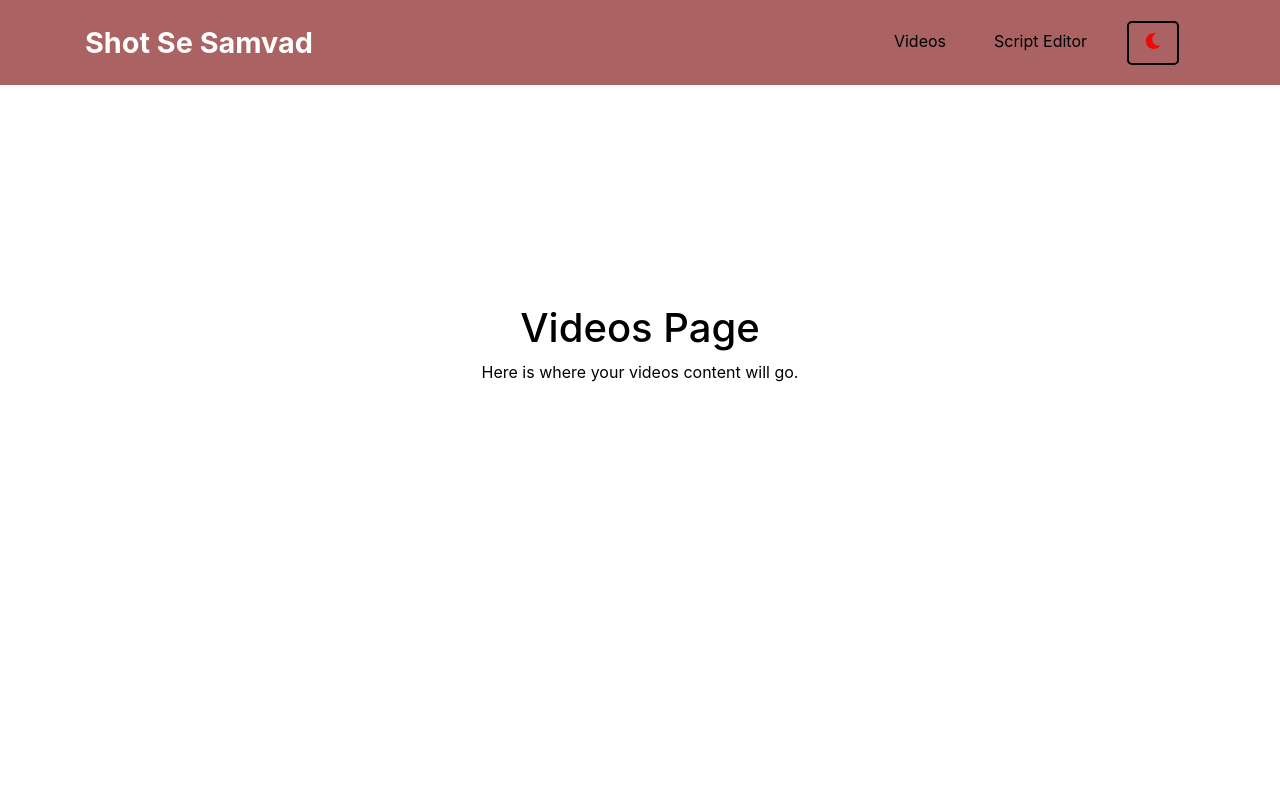
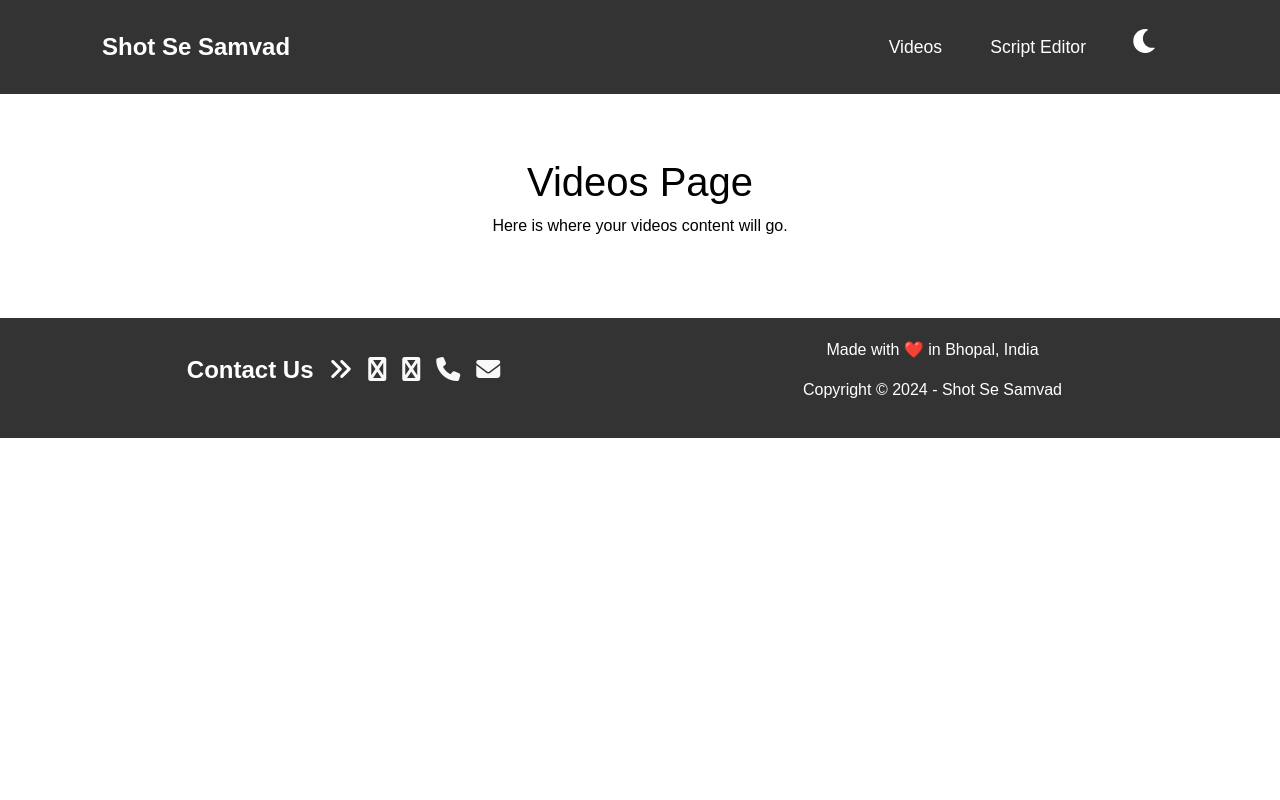
Before and after one commit to 4rjunkum4r/shot_se_samvad, a React (Create React App) app: page /videos in a window 1280 px wide. Shown: the top 800 px of the page. Built offline with nearby package versions, Linux system fonts and the light colour scheme.

Commit message:
major changes in script#Editor file and minor in Navbar components

```diff
--- a/package.json
+++ b/package.json
@@ -9,9 +9,12 @@
     "@testing-library/react": "^13.4.0",
     "@testing-library/user-event": "^13.5.0",
     "bootstrap": "^5.2.1",
+    "draft-js": "^0.11.7",
+    "firebase": "^10.14.1",
     "font-awesome": "^4.7.0",
     "framer-motion": "^11.11.9",
     "isexe": "^3.1.1",
+    "jspdf": "^2.5.2",
     "react": "^18.2.0",
     "react-dom": "^18.2.0",
     "react-fast-marquee": "^1.3.5",
--- a/src/components/Footer.jsx
+++ b/src/components/Footer.jsx
@@ -1,3 +1,4 @@
+// src/components/Footer.jsx
 import React from 'react';
 import './footer.css'; // Ensure to import the corresponding CSS file
 
--- a/src/components/Navbar.jsx
+++ b/src/components/Navbar.jsx
@@ -1,20 +1,21 @@
-// src/components/Navbar.jsx
 import React, { useEffect, useState } from "react";
 import { NavLink } from "react-router-dom";
 import { motion } from "framer-motion";
 import './navbar.css'; // Importing the CSS file for Navbar
-import { FaSun, FaMoon } from 'react-icons/fa'; // Importing icons
+import { FaSun, FaMoon } from 'react-icons/fa'; // Importing icons for theme toggle
 
 const Navbar = ({ theme, toggleTheme }) => {
   const [isScrolled, setIsScrolled] = useState(false);
   const [menuActive, setMenuActive] = useState(false); // State to manage menu visibility
 
+  // Handle scroll to add background when navbar is scrolled
   const handleScroll = () => {
     setIsScrolled(window.scrollY > 0);
   };
 
+  // Toggle mobile menu
   const handleToggleMenu = () => {
-    setMenuActive(!menuActive); // Toggle the menu active state
+    setMenuActive(!menuActive); // Toggle menu visibility
   };
 
   useEffect(() => {
@@ -35,25 +36,29 @@
         <NavLink className="navbar-brand" to="/">
           Shot Se Samvad
         </NavLink>
+
+        {/* Hamburger toggle button */}
         <button
           className="navbar-toggler"
           type="button"
           onClick={handleToggleMenu} // Toggle menu on click
           aria-controls="navbarMenu"
-          aria-expanded={menuActive}
+          aria-expanded={menuActive} // Control aria-expanded
           aria-label="Toggle navigation"
         >
           <span className="navbar-toggler-icon">☰</span> {/* Hamburger icon */}
         </button>
+
+        {/* Navbar Menu - Show/Hide based on menuActive */}
         <div className={`navbar-menu ${menuActive ? 'active' : ''}`} id="navbarMenu">
           <ul className="navbar-nav ml-auto">
             <li className="nav-item">
-              <NavLink className="nav-link" to="/videos">
+              <NavLink className="nav-link" to="/videos" onClick={() => setMenuActive(false)}>
                 Videos
               </NavLink>
             </li>
             <li className="nav-item">
-              <NavLink className="nav-link" to="/editor">
+              <NavLink className="nav-link" to="/scripteditor" onClick={() => setMenuActive(false)}>
                 Script Editor
               </NavLink>
             </li>
--- a/src/components/Section.jsx
+++ b/src/components/Section.jsx
@@ -1,3 +1,4 @@
+// src/components/Section.jsx
 import React from "react";
 import { motion } from "framer-motion";
 import './section.css'; // Import Section styles
--- a/src/components/navbar.css
+++ b/src/components/navbar.css
@@ -1,98 +1,92 @@
-/* Global reset */
+/* Base styles for the navbar */
 .navbar {
-  background-color: #938888;
+  position: sticky;
+  width: 100%;
+  top: 0;
+  z-index: 10;
+  background-color: rgba(0, 0, 0, 0.8); /* Give navbar a background color (instead of transparent) */
+  transition: background-color 0.3s ease;
+}
+
+.navbar.scrolled {
+  background-color: rgba(0, 0, 0, 0.9); /* Slightly darker background when scrolled */
+}
+
+
+.navbar .container {
   display: flex;
   justify-content: space-between;
   align-items: center;
   padding: 1rem 2rem;
-  position: fixed;
-  top: 0;
-  width: 100%;
-  z-index: 1000;
-  transition: background-color 0.3s ease;
 }
 
-.navbar.scrolled {
-  background-color: rgba(0, 0, 0, 0.9);
-  box-shadow: 0 4px 6px rgba(0, 0, 0, 0.1);
+.navbar-brand {
+  font-size: 1.5rem;
+  font-weight: bold;
+  color: white;
+  text-decoration: none;
 }
 
-/* Brand logo styling */
-.navbar-brand {
-  font-size: 1.8rem;
-  font-weight: bold;
-  color: #fff;
-  text-decoration: none;
+.navbar-toggler {
+  background: none;
+  border: none;
   cursor: pointer;
-  transition: color 0.3s ease;
+  color: white;
+  font-size: 2rem;
+  display: none; /* Hidden on larger screens */
 }
 
-.navbar-brand:hover {
-  color: #ff6b6b;
+.navbar-toggler:focus {
+  outline: none;
 }
 
-/* Toggle button for mobile */
-.navbar-toggler {
-  display: none;
-  background-color: cyan;
+.navbar-toggler-icon {
+  font-size: 1.8rem;
+}
+
+.navbar-menu {
+  display: none; /* Hidden on mobile by default */
+}
+
+.navbar-menu.active {
+  display: block; /* Show menu when 'active' */
+}
+
+.navbar-nav {
+  list-style: none;
+  padding: 0;
+  margin: 0;
+}
+
+.nav-item {
+  margin: 0.5rem 0;
+}
+
+.nav-link {
+  color: white;
+  text-decoration: none;
+  font-size: 1.1rem;
+  padding: 0.5rem 1rem;
+  transition: color 0.3s;
+}
+
+.nav-link:hover {
+  color: #ff9800; /* Hover color */
+}
+
+/* Theme toggle button styles */
+.btn-theme-toggle {
+  background: none;
   border: none;
+  color: white;
   font-size: 1.5rem;
-  color: #fff;
   cursor: pointer;
 }
 
-/* Nav menu for larger screens */
-.navbar-menu {
-  display: flex;
-  justify-content: flex-start;
-  align-items: center;
-  margin-left: 1rem;
-}
-
-.navbar-nav {
-  list-style-type: none;
-  display: flex;
-}
-
-.nav-item {
-  margin: 0 1rem;
-}
-
-.nav-link {
-  color: #fff;
-  text-decoration: none;
-  font-size: 1rem;
-  padding: 0.5rem 1rem;
-  border-radius: 5px;
-  transition: background-color 0.3s ease, color 0.3s ease;
-}
-
-.nav-link:hover {
-  background-color: #ff6b6b;
-  color: #fff;
-}
-
-/* Theme toggle button */
-.btn-theme-toggle {
-  margin-left: auto;
-  background-color: transparent;
-  border: 2px solid #fff;
-  padding: 0.5rem 1rem;
-  color: #f20707;
-  cursor: pointer;
-  border-radius: 5px;
-  transition: background-color 0.3s ease;
-}
-
-.btn-theme-toggle:hover {
-  background-color: #ff6b6b;
-  color: #fff;
-}
-
-/* Responsive styles for smaller screens */
-@media (max-width: 768px) {
+/* Responsive styles for mobile */
+@media (max-width: 767px) {
   .navbar-toggler {
-    display: block;
+    display: block; /* Show the hamburger icon on small screens */
   }
 
   .navbar-menu {
@@ -101,26 +95,35 @@
     left: 0;
     width: 100%;
     background-color: rgba(0, 0, 0, 0.9);
-    display: none;
-    flex-direction: column;
-    padding: 1rem 0;
     text-align: center;
   }
 
-  .navbar-menu.active {
+  .navbar-nav {
+    display: block;
+  }
+
+  .nav-item {
+    margin: 1rem 0;
+  }
+}
+
+/* Styles for larger screens */
+@media (min-width: 768px) {
+  .navbar-menu {
     display: flex;
+    align-items: center;
   }
 
   .navbar-nav {
-    flex-direction: column;
-    width: 100%;
+    display: flex;
+    flex-direction: row;
   }
 
   .nav-item {
-    margin: 0.5rem 0;
+    margin: 0 1rem;
   }
 
-  .btn-theme-toggle {
-    margin: 1rem auto 0 auto;
+  .nav-link {
+    padding: 0.5rem 1.5rem;
   }
 }
--- a/src/pages/home.css
+++ b/src/pages/home.css
@@ -1,10 +1,7 @@
-.home-container {
-    display: flex;
-    flex-direction: column;
-    gap: 20px;
-    padding: 20px;
-  }
+/* src/pages/home.css */
 
-  .section {
-    transition: all 0.3s ease;
-  }
+.home {
+  padding: 20px;
+}
+
+/* Add any additional styles for the Home component here */
--- a/src/pages/scriptEditor.css
+++ b/src/pages/scriptEditor.css
@@ -1,4 +1,42 @@
-.script-editor-page {
-    padding: 4rem 2rem;
-    text-align: center;
-  }
+.editor-container {
+  border: 1px solid #ddd;
+  padding: 10px;
+  min-height: 300px;
+  background-color: white;
+}
+
+.toolbar {
+  display: flex;
+  justify-content: center;
+  margin-bottom: 15px;
+}
+
+.toolbar button {
+  padding: 10px;
+  margin-right: 10px;
+  background-color: #f0f0f0;
+  border: none;
+  cursor: pointer;
+  font-size: 14px;
+}
+
+.toolbar button:hover {
+  background-color: #ddd;
+}
+
+.save-buttons {
+  margin-top: 20px;
+}
+
+.save-buttons button {
+  padding: 10px;
+  background-color: #007bff;
+  color: white;
+  border: none;
+  cursor: pointer;
+  font-size: 16px;
+}
+
+.save-buttons button:hover {
+  background-color: #0056b3;
+}
--- a/src/styles/global.css
+++ b/src/styles/global.css
@@ -1,35 +1,5 @@
-/* Global reset */
-html, body {
-  height: 100%;
-  margin: 0;
-  padding-top: 80px; /* Add this to push the content below the navbar */
-}
+/* src/global.css */
 
-/* App container styles */
-.app-container {
-  display: flex;
-  flex-direction: column;
-  min-height: 100vh; /* Ensures the app container is at least the height of the viewport */
-}
-
-/* Content area */
-.content {
-  flex-grow: 1; /* This makes the content area take up the available space */
-  padding-bottom: 3rem; /* Optional: To make sure there's space between content and footer */
-  padding-top: 5rem; /* Optional: Additional spacing for the content */
-}
-
-/* Footer styles */
-.footer {
-  background-color: #333;
-  color: white;
-  text-align: center;
-  padding: 1rem;
-  width: 100%;
-  position: relative; /* Not fixed or absolute, so it naturally stays at the bottom */
-}
-
-/* Global styles for light and dark themes */
 .app-container.light {
   background-color: #ffffff; /* Light background color */
   color: #000000; /* Dark text color */
@@ -40,53 +10,10 @@
   color: #ffffff; /* Light text color */
 }
 
-/* Navbar styles */
-.navbar {
-  background-color: #938888;
-  transition: background-color 0.3s ease;
+/* Global styles */
+body {
+  margin: 0;
+  font-family: Arial, sans-serif;
 }
 
-.navbar.scrolled {
-  background-color: rgba(0, 0, 0, 0.9);
-  box-shadow: 0 4px 6px rgba(0, 0, 0, 0.1);
-}
-
-/* Link and button colors */
-.nav-link {
-  color: #fff; /* Default link color */
-}
-
-.btn-theme-toggle {
-  color: #f20707; /* Default button text color */
-}
-
-/* Additional styles for light theme */
-.app-container.light .navbar {
-  background-color: #aa6262; /* Light navbar background */
-}
-
-.app-container.light .nav-link {
-  color: #000; /* Dark text for links in light mode */
-}
-
-.app-container.light .btn-theme-toggle {
-  border-color: #000; /* Dark border for button in light mode */
-}
-
-/* Additional styles for dark theme */
-.app-container.dark .navbar {
-  background-color: #333; /* Dark navbar background */
-}
-
-.app-container.dark .nav-link {
-  color: #fff; /* Light text for links in dark mode */
-}
-
-.app-container.dark .btn-theme-toggle {
-  border-color: #fff; /* Light border for button in dark mode */
-}
-
-/* Responsive styles */
-@media (max-width: 768px) {
-  /* Add responsive styles here if needed */
-}
+/* Additional global styles can be added here */
```
Also changed, not shown: src/pages/Home.jsx (+13 -27 lines), src/pages/ScriptEditor.jsx (+62 -5 lines), 1 other file (tests, documents, lock files or other folders).
